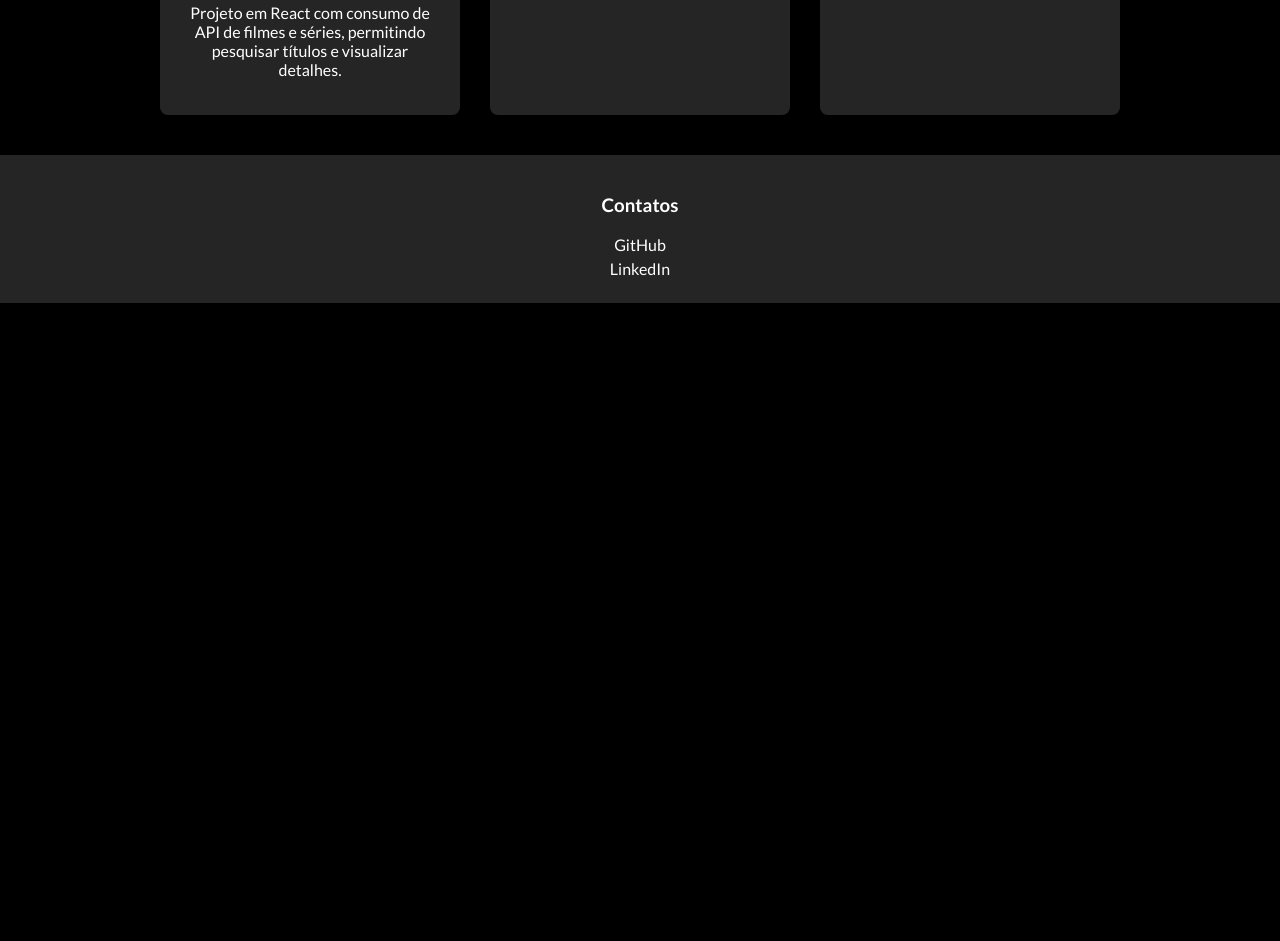
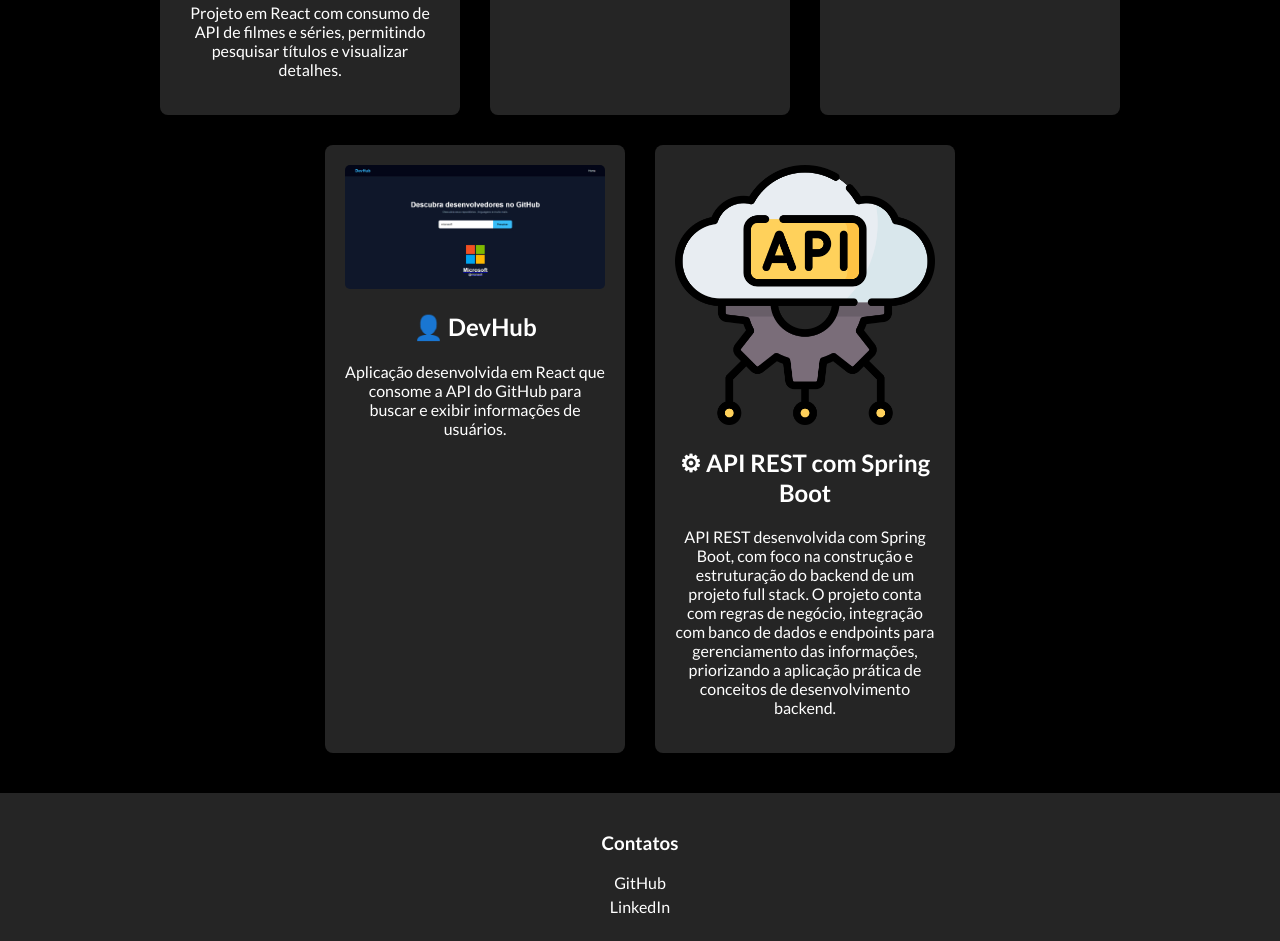
Before and after one commit to gabriel-assiss/meu-portifolio, a plain HTML site: page index.html in a window 1280 px wide. Shown: the part 1710-2651 px from the top of the page. Before the commit the page ends 2013 px from the top, so only its background shows below. Drawn offline with Linux system fonts and the light colour scheme.

Commit message:
feat: novos projetos

```diff
--- a/index.html
+++ b/index.html
@@ -106,6 +106,23 @@
         de uma aplicação financeira.
       </p>
     </div>
+
+    <div class="pjt">
+      <img class="img-projeto" src="meu-portifolio/fotos/devhub.jpeg">
+      <h2>👤 DevHub</h2>
+      <p>
+        Aplicação desenvolvida em React que consome a API do GitHub para buscar e exibir informações de usuários.
+      </p>
+    </div>
+
+    <div class="pjt">
+      <img class="img-projeto" src="meu-portifolio/fotos/10169724.png">
+      <h2>⚙ API REST com Spring Boot</h2>
+      <p>
+       API REST desenvolvida com Spring Boot, com foco na construção e estruturação do backend de um projeto full stack. O projeto conta com regras de negócio, integração com banco de dados e endpoints para gerenciamento das informações, priorizando a aplicação prática de conceitos de desenvolvimento backend.
+      </p>
+    </div>
+
   </section>
 
   <!-- FOOTER -->
```
Also changed, not shown: fotos/10169724.png (added), fotos/devhub.jpeg (added).
